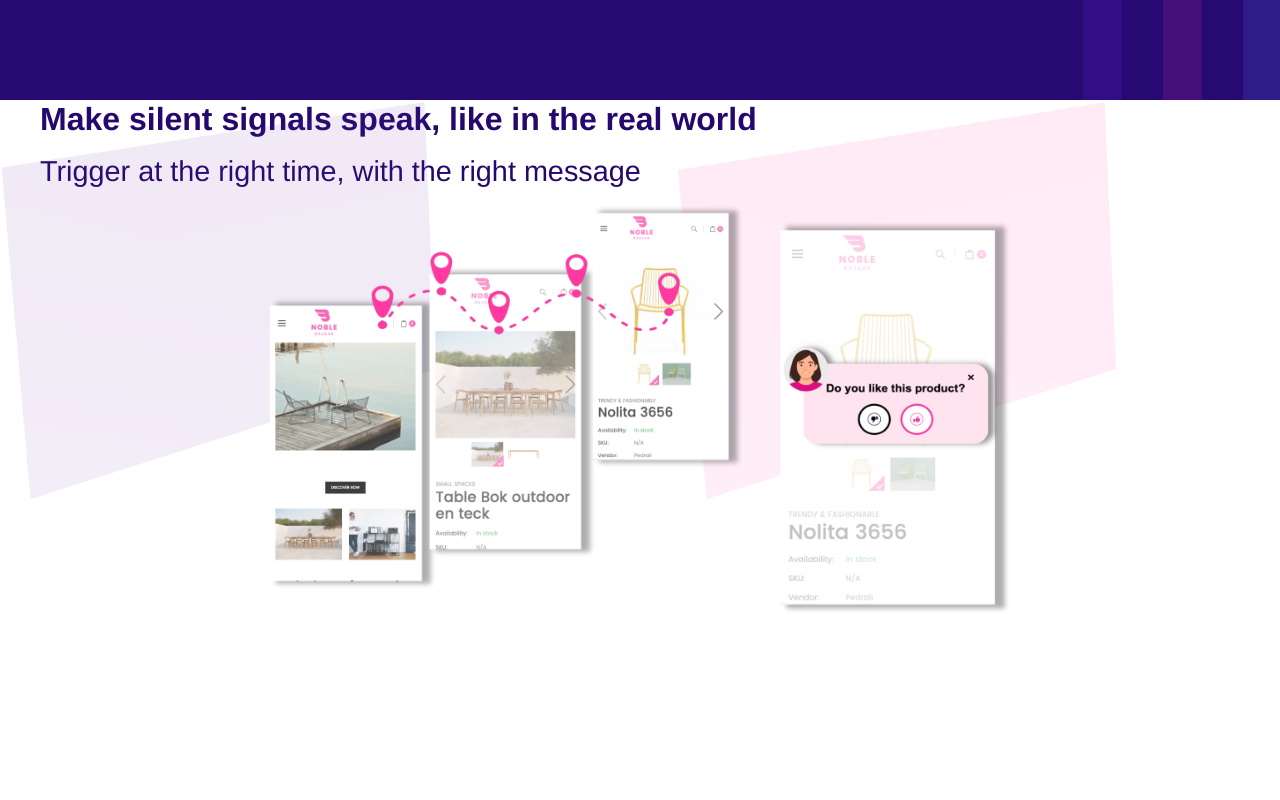
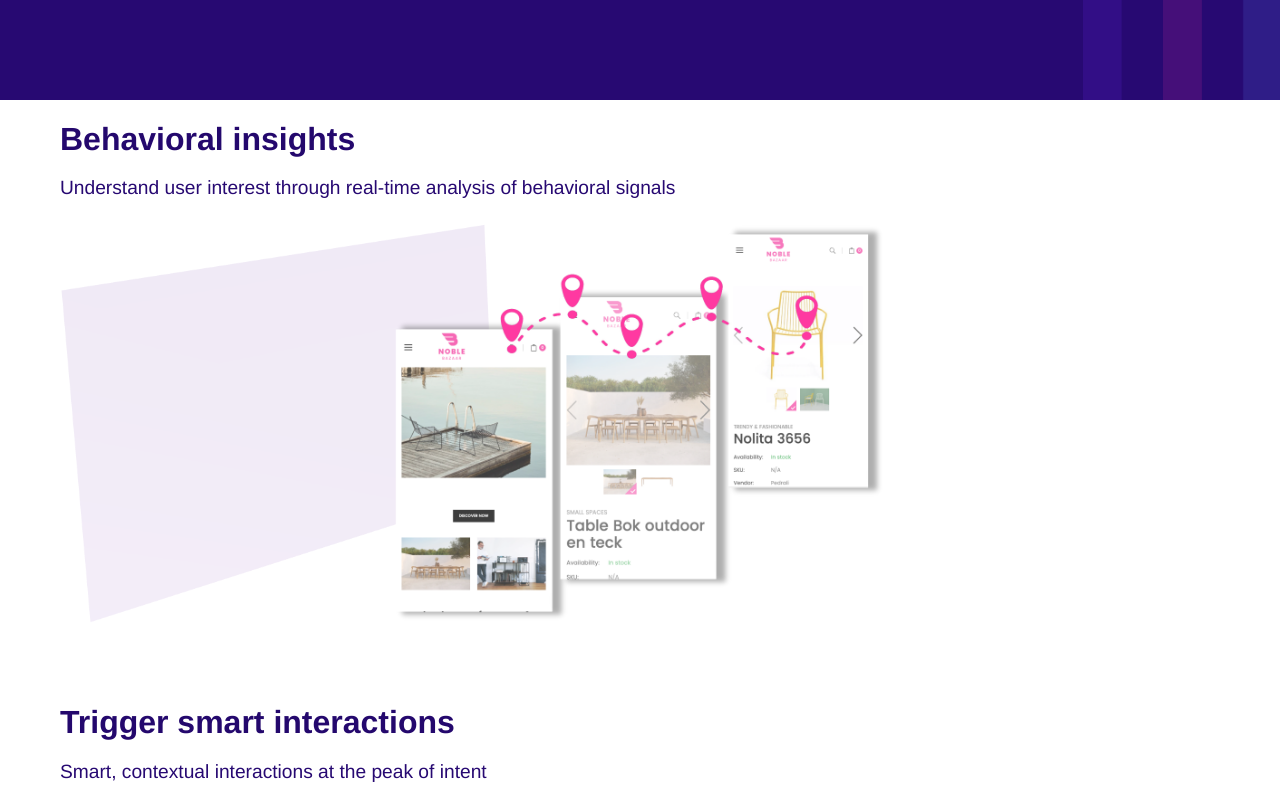
Before and after one commit to dani-beltran/lz-web, a Vue app: page / in a window 1280 px wide. Shown: the part 700-1500 px from the top of the page. Built offline with nearby package versions, Linux system fonts and the light colour scheme.

Commit message:
refactor SectionTwo component; enhance layout with grid system and improve text clarity

```diff
--- a/src/assets/css/style.css
+++ b/src/assets/css/style.css
@@ -51,7 +51,7 @@ h3 {
 }
 
 p {
-    font-size: 1.2rem;
+    font-size: 1.4rem;
     font-weight: 400;
     line-height: 1.5;
     margin-bottom: 1.5rem;
@@ -71,6 +71,9 @@ p {
     h3 {
         font-size: 1.8rem;
     }
+    p {
+        font-size: 1.2rem;
+    }
 }
 
 @media (max-width: 480px) {
@@ -83,4 +86,7 @@ p {
     h3 {
         font-size: 1.4rem;
     }
+    p {
+        font-size: 1rem;
+    }
 }
--- a/src/components/SectionTwo.vue
+++ b/src/components/SectionTwo.vue
@@ -1,22 +1,31 @@
 <template>
   <section class="section section-2" id="section-2">
-    <h2>Make silent signals speak, like in the real world</h2>
-    <h3>Trigger at the right time, with the right message</h3>
-    <div class="two-column-layout">
-      <div class="left-column">
+    <div class="grid-container">
+      <div class="grid-item">
+        <div class="text-container">
+          <h2>Behavioral insights</h2>
+          <p>Understand user interest through real-time analysis of behavioral signals </p>
+        </div>
+        <div class="image-container purple">
           <img
             src="@/assets/imgs/journey-behavioral-mobile-layerz.png"
             alt="Journey Behavioral Mobile LayerZ"
-          class="journey-image"
+            class="item-image"
           />
+        </div>
+      </div>
+      <div class="grid-item">
+        <div class="text-container">
+          <h2>Trigger smart interactions</h2>
+          <p>Smart, contextual interactions at the peak of intent</p>
+        </div>
+        <div class="image-container pink">
           <img
             src="@/assets/imgs/nolita-chair-screenshot.png"
             alt="Modal Review User LayerZ"
-          class="modal-image"
+            class="item-image"
           />
         </div>
-      <div class="right-column">
-        <!-- Content for right column goes here -->
       </div>
     </div>
   </section>
@@ -24,8 +33,8 @@
 
 <script>
 export default {
-  name: 'SectionTwo'
-}
+  name: "SectionTwo",
+};
 </script>
 
 <style scoped>
@@ -36,80 +45,78 @@ export default {
   padding: 60px 80px;
 }
 
-.two-column-layout {
-    display: flex;
-    width: 100%;
-    max-width: 1920px;
-    height: 100%;
-    align-items: center;
-    gap: 60px;
-    position: relative;
-    z-index: 3;
-}
-
-.left-column {
-    flex: 1;
-    display: flex;
-    align-items: center;
-    justify-content: center;
-}
-
-.right-column {
-    flex: 1;
-    display: flex;
-    align-items: center;
-    justify-content: flex-start;
-}
-
-.journey-image {
-    max-width: 60%;
-    width: auto;
-    height: auto;
-    object-fit: contain;
-}
-
-.modal-image {
-    max-width: 40%;
-    margin-top: 40%;
-    width: auto;
-    height: auto;
-    object-fit: contain;
-}
-
 .section-2 {
   background-color: #ffffff; /* White */
   position: relative;
   overflow: hidden;
 }
 
-.section-2::before {
+.grid-container {
+  display: grid;
+  grid-template-columns: 1fr 1fr;
+  gap: 20px;
+  width: 100%;
+  max-width: 1600px;
+  margin: auto;
+}
+
+.grid-item {
+  color: #270972; /* Indigo */
+  border-radius: 8px;
+  padding: 20px;
+  display: flex;
+  flex-direction: column;
+  align-items: center;
+  justify-content: space-between;
+  gap: 20px;
+  height: 100%;
+}
+
+.image-container {
+  width: 100%;
+  flex: 1;
+  display: flex;
+  justify-content: center;
+  align-items: center;
+  position: relative;
+}
+
+.image-container::before {
   content: '';
   position: absolute;
-    top: 50%;
+  top: 0;
   left: 0;
-    width: 35%;
+  width: 100%;
   height: 100%;
-    background-image: url('@/assets/bg/purple-square.png');
   background-repeat: no-repeat;
   background-size: contain;
   background-position: left center;
-    transform: translateY(-50%);
-    z-index: 1;
+  z-index: 0;
 }
 
-.section-2::after {
-    content: '';
-    position: absolute;
-    top: 50%;
-    left: 20%;
-    width: 35%;
-    height: 100%;
-    background-image: url('@/assets/bg/pink-square.png');
-    background-repeat: no-repeat;
-    background-size: contain;
-    background-position: left center;
-    transform: translateY(-50%); /* Slightly offset to the bottom */
-    z-index: 2;
+.image-container.rotated::before {
+  transform: rotate(270deg);
+}
+
+.image-container.pink::before {
+  background-image: url("@/assets/bg/pink-square.png");
+}
+.image-container.purple::before {
+  background-image: url("@/assets/bg/purple-square.png");
+}
+
+.text-container {
+  text-align: left;
+  width: 100%;
+}
+
+.item-image {
+  width: auto;
+  height: auto;
+  max-width: 90%;
+  max-height: 50vh;
+  position: relative;
+  z-index: 1;
 }
 
 @media (max-width: 1280px) {
@@ -117,49 +124,9 @@ export default {
     padding: 0 40px;
   }
 
-    .two-column-layout {
-        flex-direction: column;
+  .grid-container {
+    grid-template-columns: 1fr;
     gap: 40px;
-        text-align: center;
-    }
-
-    .left-column {
-        flex-direction: row;
-        gap: 30px;
-        justify-content: center;
-        align-items: normal;
-    }
-
-    .left-column,
-    .right-column {
-        flex: none;
-        width: 100%;
-    }
-
-    .journey-image,
-    .modal-image {
-        max-width: 40%;
-        max-height: 50vh;
-    }
-
-    .modal-image {
-        margin-top: 20px;
-    }
-
-    .section-2::before {
-        top: 0;
-        transform: none;
-        width: 100%;
-        height: 50%;
-    }
-
-    .section-2::after {
-        top: 0;
-        width: 100%;
-        height: 50%;
-        background-position: center;
-        transform: none;
   }
 }
-
 </style>
```
Lines whose indentation alone changed are shown as unchanged.
